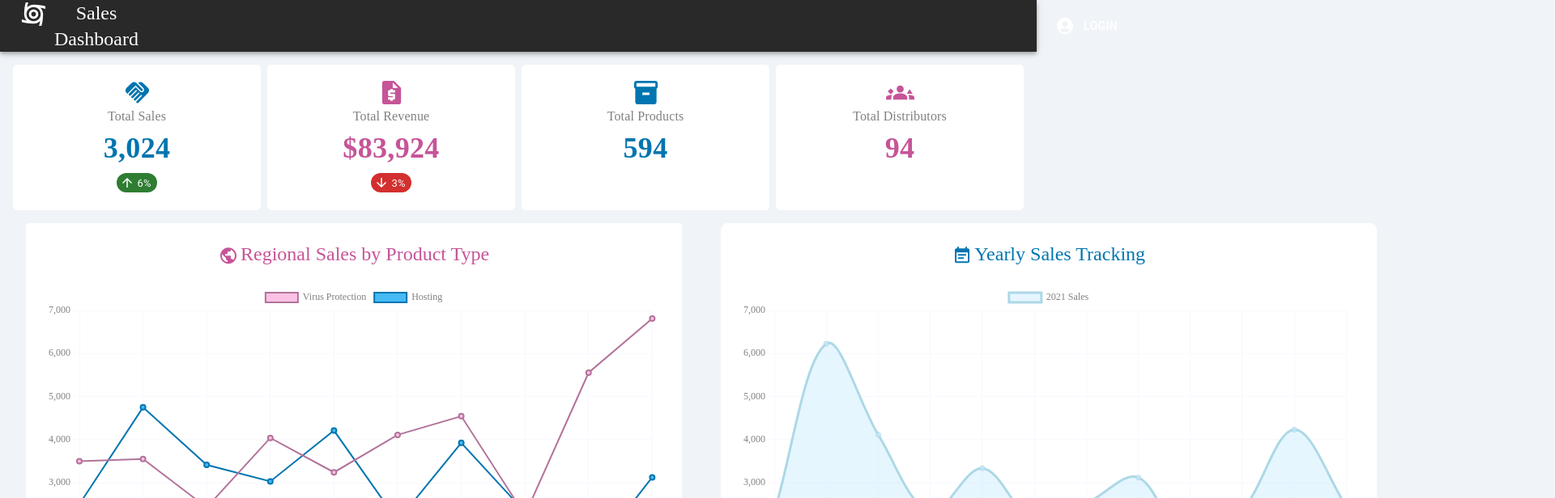
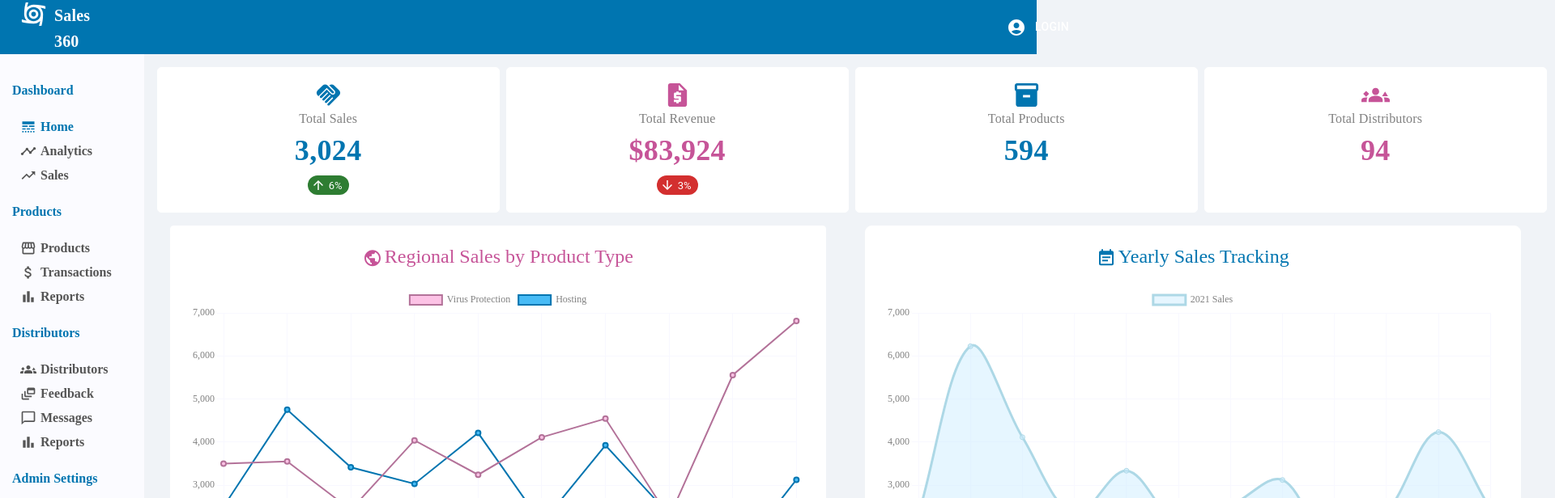
Before and after one commit to manitrana/manitrana.github.io, a React (Create React App) app: page / in a window 1280 px wide. Shown: the top 616 px of the page at 81% size, 1920 px wide, since content can reach past the window. Built offline with nearby package versions, Linux system fonts and the light colour scheme; no server answers.

Commit message:
sidebar component added to main page

```diff
--- a/src/App.css
+++ b/src/App.css
@@ -5,9 +5,6 @@ body {
 
 }
 
-.App {
-  text-align: center;
-}
 
 .App-logo {
   height: 40vmin;
--- a/src/App.js
+++ b/src/App.js
@@ -36,6 +36,20 @@ import Groups3Icon from '@mui/icons-material/Groups3';
 import RequestQuoteIcon from '@mui/icons-material/RequestQuote';
 import { Chip } from '@mui/material';
 import Paper from '@mui/material/Paper';
+import Sidebar from "./components/Sidebar/sidebar";
+import {
+  LineStyle,
+  Timeline,
+  TrendingUp,
+  PermIdentity,
+  Storefront,
+  AttachMoney,
+  MailOutline,
+  DynamicFeed,
+  ChatBubbleOutline,
+  WorkOutline,
+  Report,
+} from "@mui/icons-material";
 
 function App() {
 
@@ -56,13 +70,17 @@ function App() {
 
       <NavBar></NavBar>
 
+        <Box sx={{display: 'flex', flex: '1'}}>
+          <Box>
+            <Sidebar/>
+          </Box>
 
-
+          <Box>
+          <Box>
         {/* High-Level Widgets */}
         <Grid container spacing={1} padding="2vh" justify="center" align="center" direction="row">
+        <Grid item xs={12} md={4} lg={3}>
 
-
-          <Grid item xs={12} md={4} lg={3}>
           <Container sx={{
             backgroundColor: 'white',
             border: '1px solid white',
@@ -193,6 +211,13 @@ function App() {
       </Container>
 
     </Grid>
+        </Box>
+          </Box>
+        </Box>
+
+
+
+
 
 
   {/*End of React content*/}
--- a/src/components/NavBar/NavBar.js
+++ b/src/components/NavBar/NavBar.js
@@ -18,7 +18,7 @@ import CycloneIcon from '@mui/icons-material/Cyclone';
 
 export default function NavBar() {
     return (
-        <AppBar position="static" sx={{bgcolor: '#292929'}}>
+        <AppBar position="static" sx={{bgcolor: '#0075b0', boxShadow: 0}}>
         <Toolbar>
             {/*             <IconButton size="large" edge="start" color="inherit" aria-label="menu" sx={{ mr: 2 }}>
                 <MenuIcon/>
@@ -27,9 +27,9 @@ export default function NavBar() {
 
             <Box sx={{display: 'flex', justifyContent: 'flex-start'}}>
                 <CycloneIcon fontSize="large" sx={{paddingRight: '1vh'}}/>
-                <Typography fontFamily="Nunito" variant="h5" fontWeight="light" component="div" sx={{ flexGrow: 1 }}>
+                <Typography paddingTop="0.4vh" color="white" fontFamily="Nunito" variant="h6" fontWeight="bold" component="div" sx={{ flexGrow: 1 }}>
 
-                    Sales Dashboard
+                    Sales 360
                 </Typography>
             </Box>
 
--- /dev/null
+++ b/src/components/Sidebar/sidebar.css
@@ -0,0 +1,51 @@
+.sidebar {
+    height: 100%;
+    background-color: rgb(251, 251, 255);
+    top: 50px;
+  }
+
+  .sidebarWrapper {
+    padding-right: 30px;
+    padding-left: 15px;
+    padding-top: 20px;
+    color: #555;
+  }
+
+  .sidebarMenu {
+    margin-bottom: 10px;
+  }
+
+  .sidebarTitle {
+    font-family: Nunito;
+    font-size: 16px;
+    color: #0075b0;
+  }
+
+  .sidebarList {
+    list-style: none;
+    padding: 5px;
+  }
+
+  .sidebarListItem {
+    padding: 5px;
+    cursor: pointer;
+    font-family: Nunito;
+    font-weight: bold;
+    display: flex;
+    align-items: center;
+    border-radius: 10px;
+  }
+
+  .sidebarListItem.active {
+    color: #0075b0;
+  }
+
+  .sidebarListItem:hover {
+    background-color: #0075b0;
+    color: white;
+  }
+
+  .sidebarIcon{
+      margin-right: 5px;
+      font-size: 20px !important;
+  }
--- /dev/null
+++ b/src/components/Sidebar/sidebar.js
@@ -0,0 +1,103 @@
+import React from "react";
+import "./sidebar.css";
+import {
+  LineStyle,
+  Timeline,
+  TrendingUp,
+  PermIdentity,
+  Storefront,
+  AttachMoney,
+  BarChart,
+  MailOutline,
+  DynamicFeed,
+  ChatBubbleOutline,
+  WorkOutline,
+  Report,
+} from "@mui/icons-material";
+import Groups3Icon from '@mui/icons-material/Groups3';
+
+
+export default function sidebar() {
+    return (
+        <div className="sidebar">
+      <div className="sidebarWrapper">
+        <div className="sidebarMenu">
+          <h3 className="sidebarTitle">Dashboard</h3>
+          <ul className="sidebarList">
+
+            <li className="sidebarListItem active">
+              <LineStyle className="sidebarIcon" />
+              Home
+            </li>
+
+            <li className="sidebarListItem">
+              <Timeline className="sidebarIcon" />
+              Analytics
+            </li>
+            <li className="sidebarListItem">
+              <TrendingUp className="sidebarIcon" />
+              Sales
+            </li>
+          </ul>
+        </div>
+        <div className="sidebarMenu">
+          <h3 className="sidebarTitle">Products</h3>
+          <ul className="sidebarList">
+
+              <li className="sidebarListItem">
+                <Storefront className="sidebarIcon" />
+                Products
+              </li>
+
+            <li className="sidebarListItem">
+              <AttachMoney className="sidebarIcon" />
+              Transactions
+            </li>
+            <li className="sidebarListItem">
+              <BarChart className="sidebarIcon" />
+              Reports
+            </li>
+          </ul>
+        </div>
+        <div className="sidebarMenu">
+          <h3 className="sidebarTitle">Distributors</h3>
+          <ul className="sidebarList">
+            <li className="sidebarListItem">
+              <Groups3Icon className="sidebarIcon" />
+              Distributors
+            </li>
+            <li className="sidebarListItem">
+              <DynamicFeed className="sidebarIcon" />
+              Feedback
+            </li>
+            <li className="sidebarListItem">
+              <ChatBubbleOutline className="sidebarIcon" />
+              Messages
+            </li>
+            <li className="sidebarListItem">
+              <BarChart className="sidebarIcon" />
+              Reports
+            </li>
+          </ul>
+        </div>
+        <div className="sidebarMenu">
+          <h3 className="sidebarTitle">Admin Settings</h3>
+          <ul className="sidebarList">
+            <li className="sidebarListItem">
+              <WorkOutline className="sidebarIcon" />
+              Manage
+            </li>
+            <li className="sidebarListItem">
+              <Timeline className="sidebarIcon" />
+              Analytics
+            </li>
+            <li className="sidebarListItem">
+              <Report className="sidebarIcon" />
+              Reports
+            </li>
+          </ul>
+        </div>
+      </div>
+    </div>
+    )
+}
```
Lines whose indentation alone changed are shown as unchanged.
